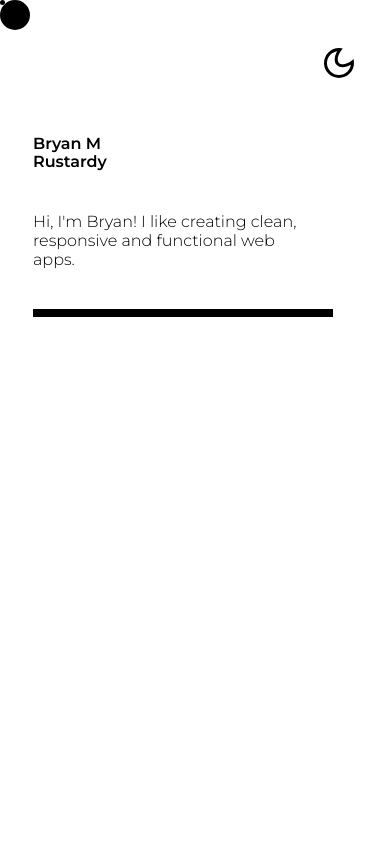
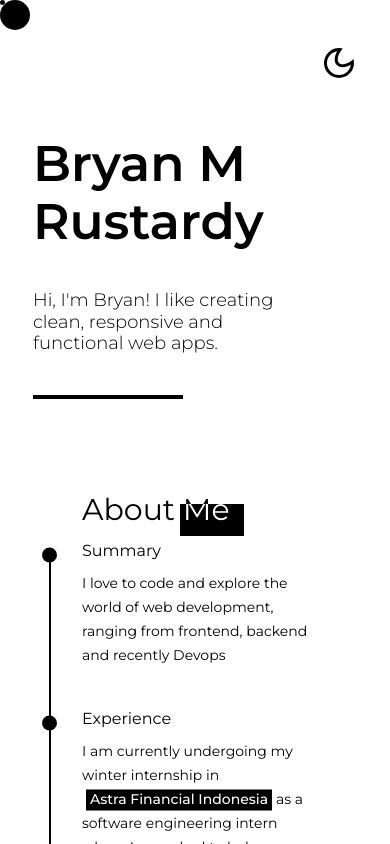
Before and after one commit to BryMat24/Personal-Website-V2, a Next.js app in the folder personal-website/: page / in a window 390 px wide. Shown: the top 844 px of the page. Built offline with nearby package versions, Linux system fonts and the light colour scheme.

Commit message:
style: make project section responsive

```diff
--- a/personal-website/src/components/About/index.tsx
+++ b/personal-website/src/components/About/index.tsx
@@ -37,7 +37,7 @@ export default function About() {
                 animate={controls}
                 ref={element}
                 variants={containerVariants}
-                className={`flex flex-col mx-8 my-4 mt-7 bg-dark-bg duration-700 md:w-9/12 md:m-auto md:pb-[180px]`}
+                className={`flex flex-col mx-8 bg-dark-bg duration-700 md:w-9/12 md:m-auto md:pb-[180px] px-[50px] py-12`}
             >
                 <SectionHeading title="About Me" type="right" />
                 <div className="flex flex-col my-4 md:m-auto md:mt-12 lg:mb-0 lg:w-8/12">
@@ -105,7 +105,7 @@ export default function About() {
                         <Subheading title="Skills" />
                         <ul
                             style={{ transform: "translateY(-64.5044px)" }}
-                            className={`mt-2 text-lg ${
+                            className={`mt-2 text-[14px] md:text-[16px] lg:text-[18px] ${
                                 theme === "light" ? "text-dark" : "text-light"
                             }`}
                         >
--- a/personal-website/src/components/About/paragraph.tsx
+++ b/personal-website/src/components/About/paragraph.tsx
@@ -19,7 +19,9 @@ const Paragraph: FunctionComponent<ParagraphProps> = ({ children }) => {
             style={paragraphStyle}
         >
             <span>
-                <span className="">{children}</span>
+                <span className="text-[14px] md:text-[16px] lg:text-[18px]">
+                    {children}
+                </span>
             </span>
         </p>
     );
--- a/personal-website/src/components/Hero/header.tsx
+++ b/personal-website/src/components/Hero/header.tsx
@@ -11,7 +11,7 @@ const Header: FunctionComponent = () => {
             <div
                 className={`flex flex-col lg:flex-row lg:justify-end items-end text-4xl md:text-5xl lg:text-5xl mb-[50px] mt-[40px] ${
                     theme === "light" ? "bg-white" : "bg-dark"
-                }`}
+                } duration-700`}
             >
                 <button className="flex" onClick={toggleTheme}>
                     {theme === "dark" ? (
--- a/personal-website/src/components/Hero/index.tsx
+++ b/personal-website/src/components/Hero/index.tsx
@@ -12,7 +12,7 @@ const Hero: FunctionComponent = () => {
         <div
             className={`relative ${
                 theme === "light" ? "bg-light" : "bg-dark"
-            } min-h-screen`}
+            } duration-700`}
             style={{ border: "1px solid rgba(255, 255, 255, 0)" }}
         >
             <motion.div
@@ -26,7 +26,7 @@ const Hero: FunctionComponent = () => {
                     <div className="overflow-hidden mb-6 lg:text-7xl w-min">
                         <motion.h1
                             variants={textVariants}
-                            className={`lg:text-8xl md:text-7xl block font-semibold ${
+                            className={`lg:text-8xl md:text-7xl block font-semibold sm:text-6xl text-[50px] ${
                                 theme === "light" ? "text-dark" : "text-light"
                             }`}
                             style={{ lineHeight: 1.15 }}
@@ -37,7 +37,7 @@ const Hero: FunctionComponent = () => {
                     <div>
                         <div className="overflow-hidden my-2 lg:text-5xl">
                             <motion.h2
-                                className={`text-dark-primary my-2 md:text-4xl lg:text-5xl block font-light ${
+                                className={`text-dark-primary my-2 lg:text-5xl md:text-4xl text-[18px] block font-light ${
                                     theme === "light"
                                         ? "text-dark"
                                         : "text-light"
@@ -53,7 +53,7 @@ const Hero: FunctionComponent = () => {
                     </div>
                 </div>
                 <div
-                    className={`w-[300px] h-2 my-1 mt-1 ${
+                    className={`w-[150px] lg:h-2 lg:w-[300px] md:w-[200px] h-1 my-1 mt-1 ${
                         theme === "light" ? "bg-dark" : "bg-light"
                     }`}
                 ></div>
--- a/personal-website/src/components/Project/index.tsx
+++ b/personal-website/src/components/Project/index.tsx
@@ -30,7 +30,7 @@ const Project: FunctionComponent = () => {
                 animate={controls}
                 ref={element}
                 variants={containerVariants}
-                className="flex flex-col duration-700 md:w-9/12 md:m-auto md:pt-[50px] px-8"
+                className="flex flex-col duration-700 md:w-9/12 md:m-auto md:pt-[50px] md:px-0 px-[50px]"
             >
                 <div className="flex my-5 mb-3 lg:mt-0 overflow-hidden bg-dark-bg duration-700 relative py-2">
                     <SectionHeading title="Projects" type="left" />
--- a/personal-website/src/components/Project/project.tsx
+++ b/personal-website/src/components/Project/project.tsx
@@ -41,6 +41,15 @@ const ProjectDisplay: FunctionComponent<Props> = ({
                         </div>
                     </div>
                 </button>
+                <div className="relative self-center w-48 h-1 mt-2 bg-light lg:ml-2 lg:w-40"></div>
+            </div>
+            <div className="flex flex-col items-start flex-shrink-0 md:w-4/6 md:m-auto md:mt-8 lg:mt-0 lg:w-5/12">
+                <h4 className="text-gray-50 mb-3 font-semibold lg:self-start lg:mt-3 lg:mb-0 text-3xl">
+                    {title}
+                </h4>
+                <p className="text-gray-50 text-lg font-light mt-3">
+                    {description}
+                </p>
                 <div className="flex gap-5 justify-center m-2">
                     <a href={codeLink}>
                         <p className="font-bold text-light">Code</p>
@@ -53,15 +62,6 @@ const ProjectDisplay: FunctionComponent<Props> = ({
                         </a>
                     )}
                 </div>
-                <div className="relative self-center w-48 h-1 mt-2 bg-light lg:ml-2 lg:w-40"></div>
-            </div>
-            <div className="flex flex-col items-start flex-shrink-0 md:w-4/6 md:m-auto md:mt-8 lg:mt-0 lg:w-5/12">
-                <h4 className="text-gray-50 mb-3 font-semibold lg:self-start lg:mt-3 lg:mb-0 text-3xl">
-                    {title}
-                </h4>
-                <p className="text-gray-50 text-lg font-light mt-3">
-                    {description}
-                </p>
             </div>
         </motion.div>
     );
--- a/personal-website/src/components/sectionHeading.tsx
+++ b/personal-website/src/components/sectionHeading.tsx
@@ -26,7 +26,7 @@ const SectionHeading: FunctionComponent<Props> = ({ title, type }) => {
         >
             <motion.h3
                 variants={textVariants}
-                className={`relative z-20 text-white mix-blend-difference md:text-4xl lg:text-5xl`}
+                className={`relative z-20 text-white mix-blend-difference text-3xl mb-2 sm:text-4xl md:text-5xl`}
                 style={{ opacity: 1, transform: "none" }}
             >
                 {title}
@@ -34,7 +34,7 @@ const SectionHeading: FunctionComponent<Props> = ({ title, type }) => {
             {type == "right" ? (
                 <motion.div
                     variants={subheadingVariants.leftToRight}
-                    className={`relative self-end right-[50px] lg:right-13 w-16 h-8 lg:h-12 translate-y-2 ${
+                    className={`relative self-end right-[50px] lg:right-13  w-16 h-8 lg:h-12 translate-y-2 ${
                         theme === "light" ? "bg-dark" : "bg-light"
                     }`}
                     style={{ opacity: 1 }}
```
